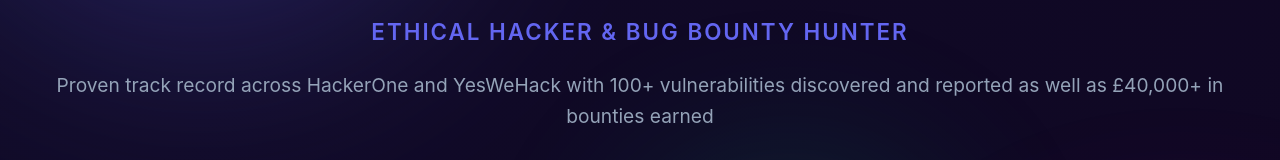
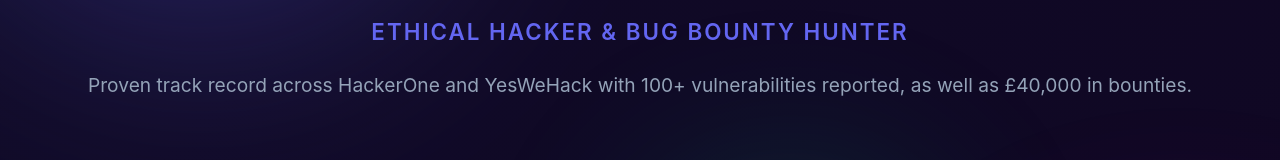
Before and after one commit to sirpeckish/peckish-portfolio, a plain HTML site: page index.html in a window 1280 px wide. Shown: the part 227-387 px from the top of the page. Drawn offline with Linux system fonts and the light colour scheme.

Commit message:
Update index.html

```diff
--- a/index.html
+++ b/index.html
@@ -378,7 +378,7 @@
         <h1>Peckish</h1>
         <div style="font-size: 1.4rem; font-weight: 600; color: var(--primary); margin-bottom: 20px; text-transform: uppercase; letter-spacing: 2px;">Ethical Hacker & Bug Bounty Hunter</div>
         <p class="hero-subtitle">
-          Proven track record across HackerOne and YesWeHack with 100+ vulnerabilities discovered and reported as well as £40,000+ in bounties earned
+          Proven track record across HackerOne and YesWeHack with 100+ vulnerabilities reported, as well as £40,000 in bounties.
         </p>
 
         <!-- Metrics -->
```
